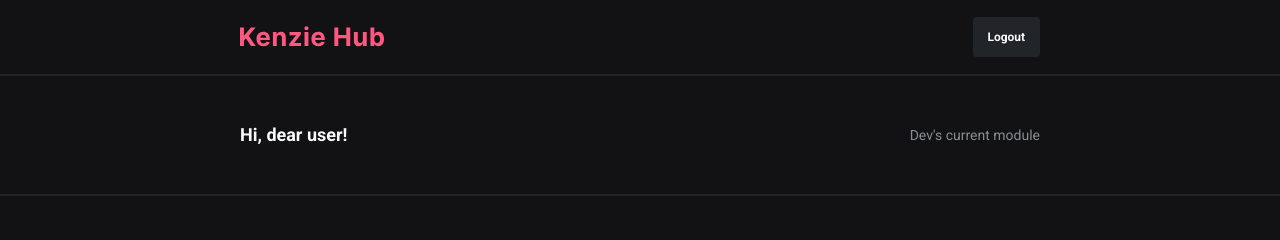
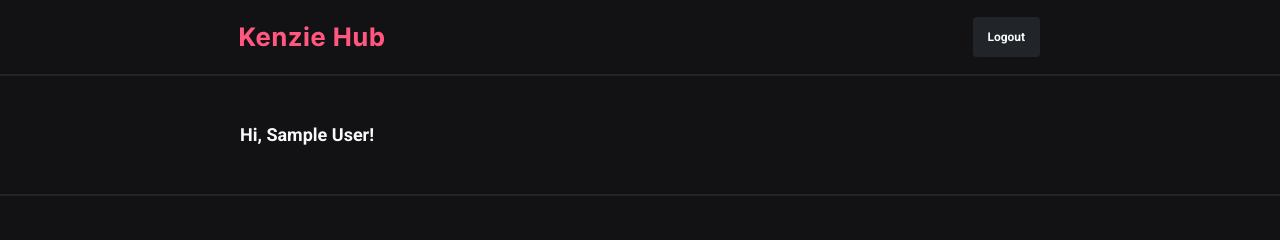
Before and after one commit to Kenzie-Academy-Brasil-Developers/react-entrega-s2-formulario-de-cadastro-alvaroallencar, a React (Create React App) app: page /home in a window 1280 px wide. Shown: the top 240 px of the page. Built offline with nearby package versions, Linux system fonts and the light colour scheme; sample sign-in values are in the browser's storage.

Commit message:
fix: fixing user info

```diff
--- a/src/components/RegisterForm/RegisterForm.jsx
+++ b/src/components/RegisterForm/RegisterForm.jsx
@@ -168,12 +168,12 @@ const RegisterForm = () => {
         <div className={styled.registerModuleDiv}>
           <label htmlFor="registerModule">Contact</label>
           <select name="" id="registerModule" {...register("course_module")}>
-            <option value="firstModule">First Module</option>
-            <option value="secondModule">Second Module</option>
-            <option value="thirdModule">Third Module</option>
-            <option value="fourthModule">Fourth Module</option>
-            <option value="fifthModule">Fifth Module</option>
-            <option value="sixthModule">Sixth Module</option>
+            <option value="First Module">First Module</option>
+            <option value="Second Module">Second Module</option>
+            <option value="Third Module">Third Module</option>
+            <option value="Fourth Module">Fourth Module</option>
+            <option value="Fifth Module">Fifth Module</option>
+            <option value="Sixth Module">Sixth Module</option>
           </select>
           <p className={styled.errorMessage}>{errors.course_module?.message}</p>
         </div>
--- a/src/pages/Home/Home.jsx
+++ b/src/pages/Home/Home.jsx
@@ -2,16 +2,25 @@ import { useNavigate } from "react-router-dom";
 import KenzieHubLogo from "../../assets/img/KenzieHubLogo.svg";
 import { IoIosConstruct } from "react-icons/io";
 import { motion, AnimatePresence } from "framer-motion";
-import { useEffect } from "react";
+import { useEffect, useState } from "react";
 
 import styled from "./Home.module.css";
 
 const Home = () => {
   const navigate = useNavigate();
+  const [user, setUser] = useState([]);
 
   useEffect(() => {
-    const token = JSON.parse(localStorage.getItem("@KenzieHub:token"));
-    if (!token) {
+    const tokenInLocalStorage = JSON.parse(
+      localStorage.getItem("@KenzieHub:token")
+    );
+    const userInLocalStorage = JSON.parse(
+      localStorage.getItem("@KenzieHub:user")
+    );
+
+    if (tokenInLocalStorage && userInLocalStorage) {
+      setUser(userInLocalStorage);
+    } else {
       navigate("/login", { replace: true });
     }
     // eslint-disable-next-line react-hooks/exhaustive-deps
@@ -49,10 +58,10 @@ const Home = () => {
         <div className={styled.sectionContainer}>
           <section className={styled.devInfosSection}>
             <div className={styled.welcomeMessageDiv}>
-              <p>Hi, dear user!</p>
+              <p>Hi, {user.name}!</p>
             </div>
             <div className={styled.userModuleDiv}>
-              <p>Dev's current module</p>
+              <p>{user.course_module}</p>
             </div>
           </section>
         </div>
--- a/src/pages/Home/Home.module.css
+++ b/src/pages/Home/Home.module.css
@@ -119,6 +119,7 @@
 
 .welcomeMessageDiv > p {
   height: 100%;
+  word-wrap: break-word;
   display: flex;
   justify-content: center;
   align-items: center;
@@ -138,6 +139,7 @@
 .userModuleDiv > p {
   height: 100%;
   display: flex;
+  word-wrap: break-word;
   justify-content: center;
   align-items: center;
   font-weight: 400;
```
